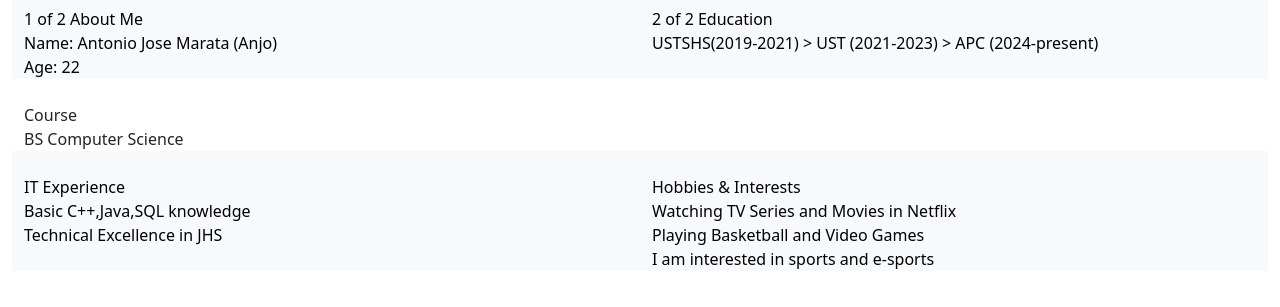
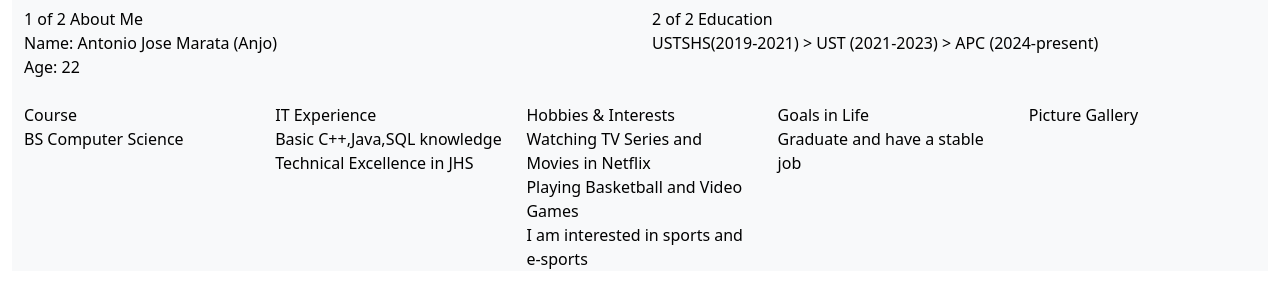
Before and after one commit to ammarata/WEBPROG-AFD241-Bootstrap-Template, a plain HTML site: page sb/index.html in a window 1280 px wide. Shown: the part 145-452 px from the top of the page. Drawn offline with nearby package versions, Linux system fonts and the light colour scheme.

Commit message:
added Goals and Gallery

```diff
--- a/sb/index.html
+++ b/sb/index.html
@@ -53,7 +53,7 @@
 
         <div class="container-fluid">
             <div class="row">
-            <div>
+            <div class="col-md text-bg-light">
                 <br>Course
                 <br>BS Computer Science
             </div>
@@ -68,6 +68,13 @@
                 <br>Playing Basketball and Video Games
                 <br>I am interested in sports and e-sports
             </div>
+            <div class="col-md text-bg-light">
+                <br>Goals in Life
+                <br>Graduate and have a stable job
+            </div>
+            <div class="col-md text-bg-light">
+                <br>Picture Gallery
+            </div>
             </div>
         </div>
         <!-- Bootstrap core JS-->
```
